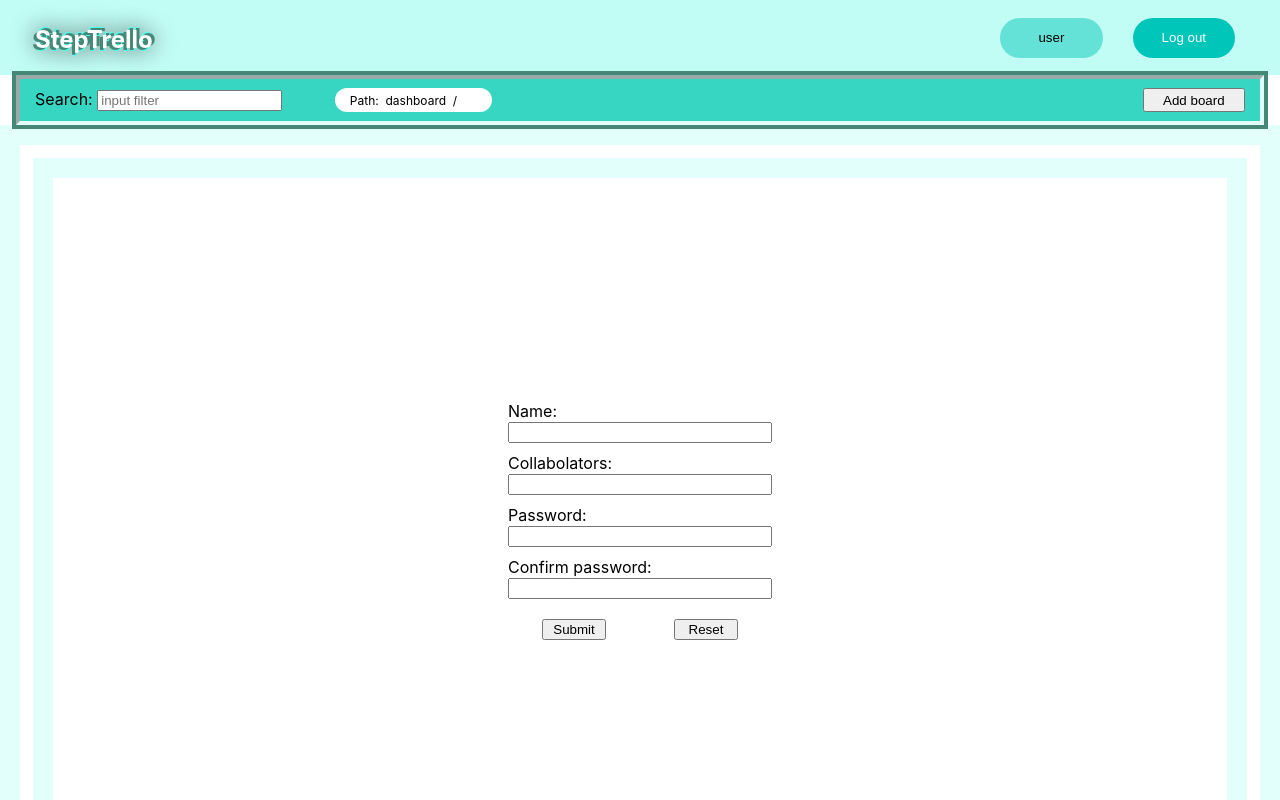
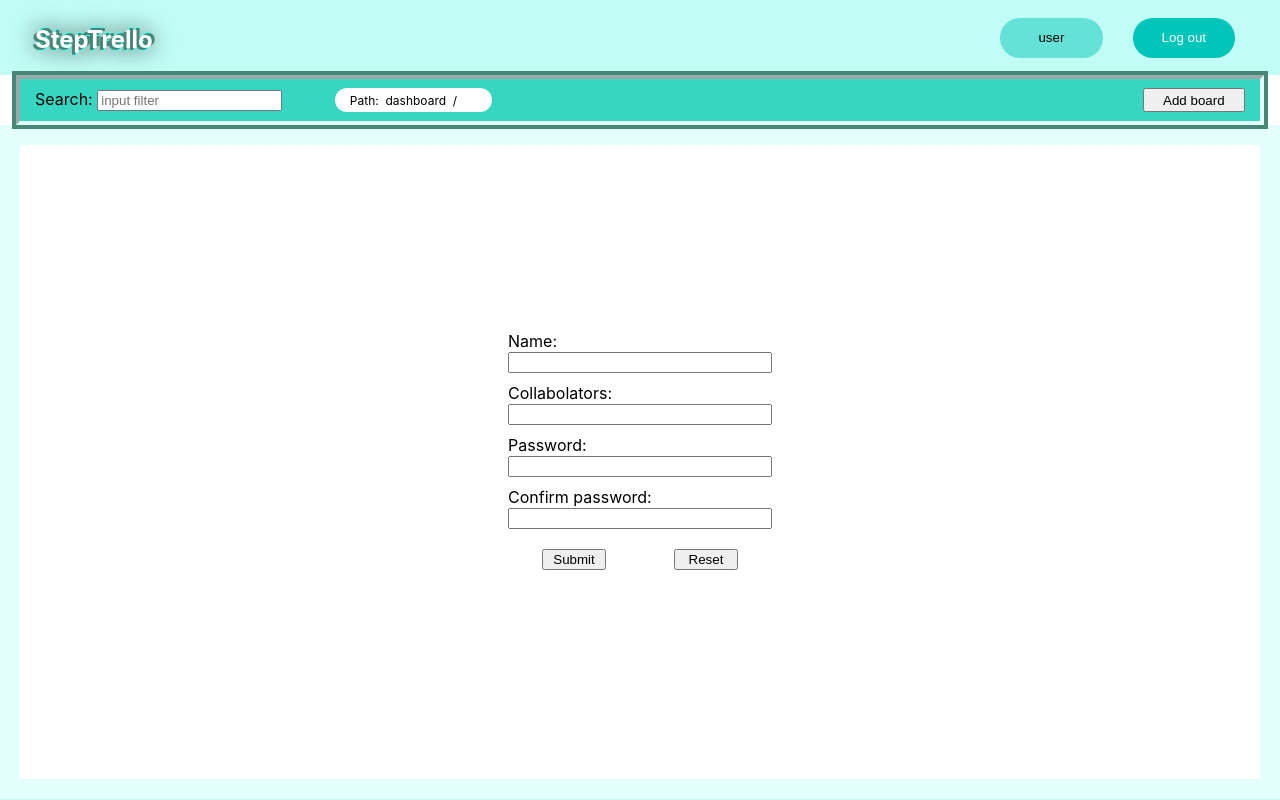
Before and after one commit to kuborek2/StepTrello, a React (Create React App) app in the folder frontend/: page /access/dashboard/add-board in a window 1280 px wide. Shown: the top 800 px of the page. Built offline with nearby package versions, Linux system fonts and the light colour scheme.

Commit message:
Further improvments to add board page

```diff
--- a/frontend/src/components/dashboard/board/AddBoard.css
+++ b/frontend/src/components/dashboard/board/AddBoard.css
@@ -0,0 +1,23 @@
+.addFormBox {
+  width: 100%;
+  height: calc(100vh - 40px - 50px - 1.2rem - 105px );
+  display: flex;
+  align-items: center;
+  justify-content: center;
+}
+
+.addFormBox > form > input {
+  margin-bottom: 10px;
+  width: 20vw;
+}
+
+.addFormBox > form > div {
+  margin-top: 10px;
+  display: flex;
+  flex-direction: row;
+  justify-content: space-around;
+}
+
+.addFormBox > form > div > input, button {
+  width: 5vw;
+}
--- a/frontend/src/components/dashboard/board/AddBoard.js
+++ b/frontend/src/components/dashboard/board/AddBoard.js
@@ -2,7 +2,7 @@ import './AddBoard.css'
 
 const AddBoard = () => {
   return (
-      <div className='formBox'>
+    <div className='addFormBox'>
       <form>
         <label for="login">Name:</label><br/>
         <input type="text" id="login" name="login"/><br/>
--- a/frontend/src/components/dashboard/toolbar/Toolbar.js
+++ b/frontend/src/components/dashboard/toolbar/Toolbar.js
@@ -1,5 +1,6 @@
 import './Toolbar.css'
 import BoardPath from './BoardPath';
+import { Link } from 'react-router-dom';
 
 const Toolbar = () => {
 
@@ -14,7 +15,9 @@ const Toolbar = () => {
                 <BoardPath />
             </span>
             <button>
-                Add board
+                <Link to={"/access/dashboard/add-board"}>
+                    Add board
+                </Link>
             </button>
         </div>
     );
```
Lines whose indentation alone changed are shown as unchanged.
